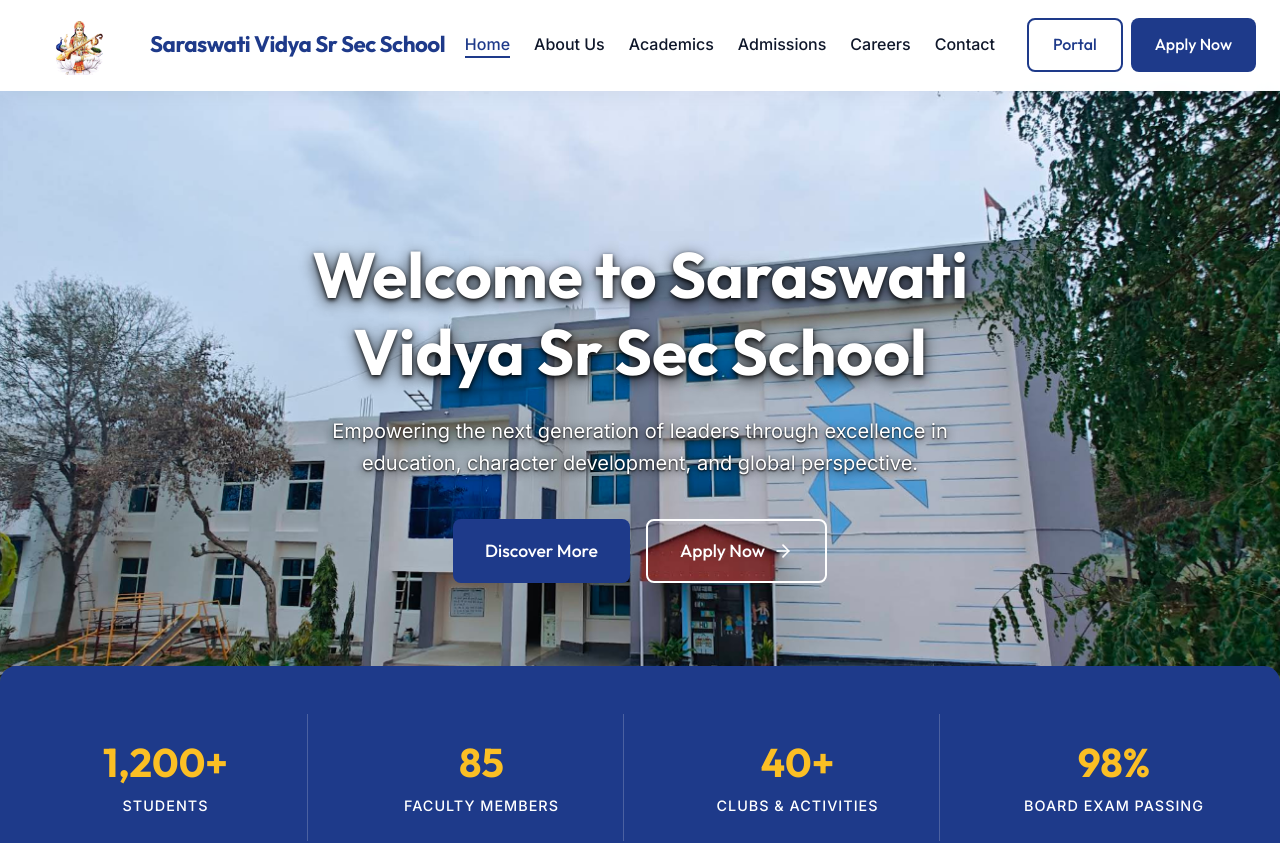
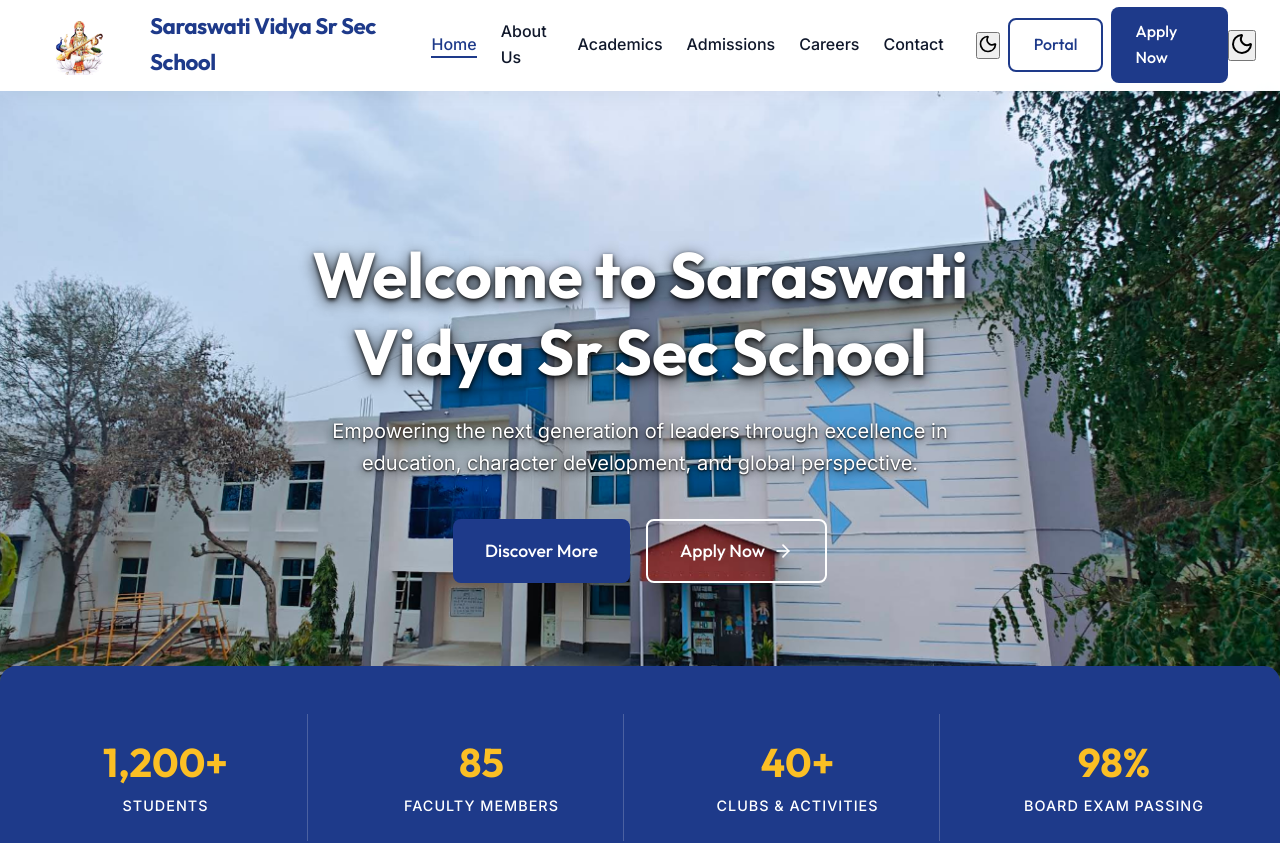
Before and after one commit to Mydvthukran/school-website, a React (Vite) app: page / in a window 1280 px wide. Shown: the top 843 px of the page. Built offline with nearby package versions, Linux system fonts and the light colour scheme.

Commit message:
feat: implement home page, global theming, and site routing architecture

```diff
--- a/package.json
+++ b/package.json
@@ -10,8 +10,10 @@
     "preview": "vite preview"
   },
   "dependencies": {
+    "framer-motion": "^12.42.2",
     "lucide-react": "^1.21.0",
     "react": "^19.2.7",
+    "react-countup": "^6.5.3",
     "react-dom": "^19.2.7",
     "react-router-dom": "^7.18.0"
   },
--- a/src/App.jsx
+++ b/src/App.jsx
@@ -8,9 +8,11 @@ import Admissions from './pages/Admissions';
 import Contact from './pages/Contact';
 import Careers from './pages/Careers';
 import Portal from './pages/Portal';
+import { ThemeProvider } from './context/ThemeContext';
 
 function App() {
   return (
+    <ThemeProvider>
       <Router>
         <Routes>
           <Route path="/" element={<Layout />}>
@@ -24,6 +26,7 @@ function App() {
           </Route>
         </Routes>
       </Router>
+    </ThemeProvider>
   );
 }
 
--- a/src/components/Navbar.jsx
+++ b/src/components/Navbar.jsx
@@ -1,12 +1,14 @@
 import { useState } from 'react';
 import { Link, useLocation } from 'react-router-dom';
-import { Menu, X } from 'lucide-react';
+import { Menu, X, Sun, Moon } from 'lucide-react';
+import { useTheme } from '../context/ThemeContext';
 import './Navbar.css';
 import logo from '../assets/logo.png';
 
 const Navbar = () => {
   const [isOpen, setIsOpen] = useState(false);
   const location = useLocation();
+  const { theme, toggleTheme } = useTheme();
 
   const toggleMenu = () => setIsOpen(!isOpen);
   const closeMenu = () => setIsOpen(false);
@@ -44,7 +46,10 @@ const Navbar = () => {
               </li>
             ))}
           </ul>
-          <div style={{ display: 'flex', gap: '0.5rem' }}>
+          <div style={{ display: 'flex', gap: '0.5rem', alignItems: 'center' }}>
+            <button onClick={toggleTheme} className="theme-toggle-btn" aria-label="Toggle theme">
+              {theme === 'dark' ? <Sun size={20} /> : <Moon size={20} />}
+            </button>
             <Link to="/portal" className="btn btn-outline nav-btn">
               Portal
             </Link>
@@ -55,9 +60,14 @@ const Navbar = () => {
         </nav>
 
         {/* Mobile Menu Toggle */}
-        <button className="mobile-toggle" onClick={toggleMenu} aria-label="Toggle Menu">
-          {isOpen ? <X size={28} /> : <Menu size={28} />}
-        </button>
+        <div style={{ display: 'flex', alignItems: 'center', gap: '1rem' }}>
+          <button onClick={toggleTheme} className="theme-toggle-btn mobile-theme-btn" aria-label="Toggle theme">
+            {theme === 'dark' ? <Sun size={24} /> : <Moon size={24} />}
+          </button>
+          <button className="mobile-toggle" onClick={toggleMenu} aria-label="Toggle Menu">
+            {isOpen ? <X size={28} /> : <Menu size={28} />}
+          </button>
+        </div>
       </div>
 
       {/* Mobile Nav */}
--- /dev/null
+++ b/src/context/ThemeContext.jsx
@@ -0,0 +1,37 @@
+import React, { createContext, useContext, useEffect, useState } from 'react';
+
+const ThemeContext = createContext();
+
+export const useTheme = () => useContext(ThemeContext);
+
+export const ThemeProvider = ({ children }) => {
+  const [theme, setTheme] = useState(() => {
+    // Check local storage for saved theme
+    const savedTheme = localStorage.getItem('theme');
+    if (savedTheme) {
+      return savedTheme;
+    }
+    // Check system preference
+    if (window.matchMedia && window.matchMedia('(prefers-color-scheme: dark)').matches) {
+      return 'dark';
+    }
+    return 'light';
+  });
+
+  useEffect(() => {
+    // Update local storage
+    localStorage.setItem('theme', theme);
+    // Update data attribute on HTML element
+    document.documentElement.setAttribute('data-theme', theme);
+  }, [theme]);
+
+  const toggleTheme = () => {
+    setTheme(prevTheme => (prevTheme === 'light' ? 'dark' : 'light'));
+  };
+
+  return (
+    <ThemeContext.Provider value={{ theme, toggleTheme }}>
+      {children}
+    </ThemeContext.Provider>
+  );
+};
--- a/src/data/dummy.js
+++ b/src/data/dummy.js
@@ -109,10 +109,10 @@ export const dummyPrograms = [
 ];
 
 export const dummyStats = [
-  { label: "Students", value: "1,200+" },
-  { label: "Faculty Members", value: "85" },
-  { label: "Clubs & Activities", value: "40+" },
-  { label: "Board Exam Passing", value: "98%" },
+  { label: "Students", value: 1200, suffix: "+" },
+  { label: "Faculty Members", value: 85, suffix: "" },
+  { label: "Clubs & Activities", value: 40, suffix: "+" },
+  { label: "Board Exam Passing", value: 98, suffix: "%" },
 ];
 
 export const dummyGallery = [
--- a/src/index.css
+++ b/src/index.css
@@ -42,6 +42,13 @@
   padding: 0;
 }
 
+[data-theme='dark'] {
+  --color-bg-light: var(--color-bg-dark);
+  --color-surface-light: var(--color-surface-dark);
+  --color-text-main: var(--color-text-dark-main);
+  --color-text-muted: var(--color-text-dark-muted);
+}
+
 html, body {
   font-family: var(--font-body);
   background-color: var(--color-bg-light);
@@ -49,6 +56,7 @@ html, body {
   line-height: 1.6;
   overflow-x: hidden;
   scroll-behavior: smooth;
+  transition: background-color 0.3s ease, color 0.3s ease;
 }
 
 h1, h2, h3, h4, h5, h6 {
--- a/src/pages/Home.jsx
+++ b/src/pages/Home.jsx
@@ -1,6 +1,8 @@
 import Hero from '../components/Hero';
 import { dummyStats, dummyGallery, directorMessage, principalMessage } from '../data/dummy';
 import { GraduationCap, Users, Trophy, Quote } from 'lucide-react';
+import { motion } from 'framer-motion';
+import CountUp from 'react-countup';
 import './Home.css';
 import heroHomeImage from '../assets/hero-home.png';
 
@@ -22,10 +24,25 @@ const Home = () => {
         <div className="container">
           <div className="grid-4">
             {dummyStats.map((stat, index) => (
-              <div key={index} className="stat-card">
-                <h3 className="stat-value">{stat.value}</h3>
+              <motion.div
+                key={index}
+                className="stat-card"
+                initial={{ opacity: 0, y: 20 }}
+                whileInView={{ opacity: 1, y: 0 }}
+                viewport={{ once: true }}
+                transition={{ delay: index * 0.1, duration: 0.5 }}
+              >
+                <h3 className="stat-value">
+                  <CountUp
+                    end={stat.value}
+                    suffix={stat.suffix}
+                    enableScrollSpy={true}
+                    scrollSpyOnce={true}
+                    duration={2.5}
+                  />
+                </h3>
                 <p className="stat-label">{stat.label}</p>
-              </div>
+              </motion.div>
             ))}
           </div>
         </div>
@@ -34,7 +51,13 @@ const Home = () => {
       {/* Director Message Section */}
       <section className="section director-section">
         <div className="container">
-          <div className="director-container">
+          <motion.div
+            className="director-container"
+            initial={{ opacity: 0, y: 30 }}
+            whileInView={{ opacity: 1, y: 0 }}
+            viewport={{ once: true }}
+            transition={{ duration: 0.7 }}
+          >
             <div className="director-image-wrapper">
               <img src={directorMessage.imageUrl} alt={directorMessage.name} className="director-image" />
               <div className="director-image-decoration"></div>
@@ -48,14 +71,21 @@ const Home = () => {
                 <p>{directorMessage.title}</p>
               </div>
             </div>
-          </div>
+          </motion.div>
         </div>
       </section>
 
       {/* Principal Message Section */}
       <section className="section director-section bg-light">
         <div className="container">
-          <div className="director-container" style={{ direction: 'rtl' }}>
+          <motion.div
+            className="director-container"
+            style={{ direction: 'rtl' }}
+            initial={{ opacity: 0, y: 30 }}
+            whileInView={{ opacity: 1, y: 0 }}
+            viewport={{ once: true }}
+            transition={{ duration: 0.7 }}
+          >
             <div className="director-image-wrapper" style={{ direction: 'ltr' }}>
               <img src={principalMessage.imageUrl} alt={principalMessage.name} className="director-image" />
               <div className="director-image-decoration"></div>
@@ -69,7 +99,7 @@ const Home = () => {
                 <p>{principalMessage.title}</p>
               </div>
             </div>
-          </div>
+          </motion.div>
         </div>
       </section>
 
@@ -109,13 +139,20 @@ const Home = () => {
             <p>A glimpse into the vibrant life at Saraswati Vidya Sr Sec School.</p>
           </div>
           <div className="gallery-grid">
-            {dummyGallery.map((item) => (
-              <div key={item.id} className="gallery-item">
+            {dummyGallery.map((item, index) => (
+              <motion.div
+                key={item.id}
+                className="gallery-item"
+                initial={{ opacity: 0, scale: 0.95 }}
+                whileInView={{ opacity: 1, scale: 1 }}
+                viewport={{ once: true }}
+                transition={{ delay: index * 0.1, duration: 0.5 }}
+              >
                 <img src={item.imageUrl} alt={item.title} className="gallery-image" />
                 <div className="gallery-overlay">
                   <h4>{item.title}</h4>
                 </div>
-              </div>
+              </motion.div>
             ))}
           </div>
         </div>
```
Also changed, not shown: src/components/Navbar.css (+3 -0 lines), 1 other file (tests, documents, lock files or other folders). Lines whose indentation alone changed are shown as unchanged.
